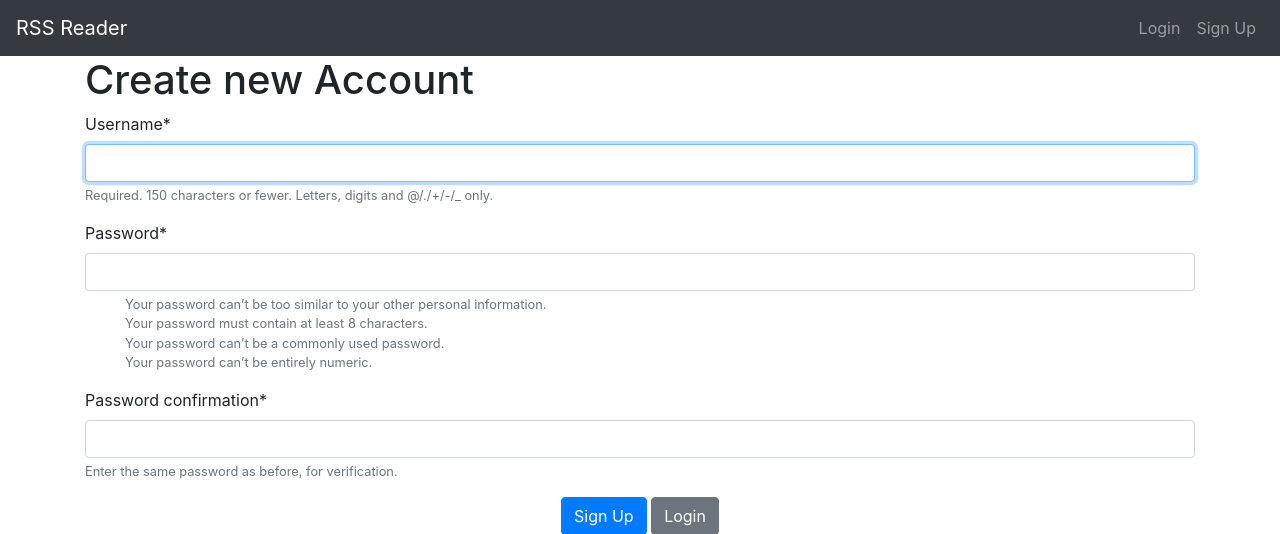
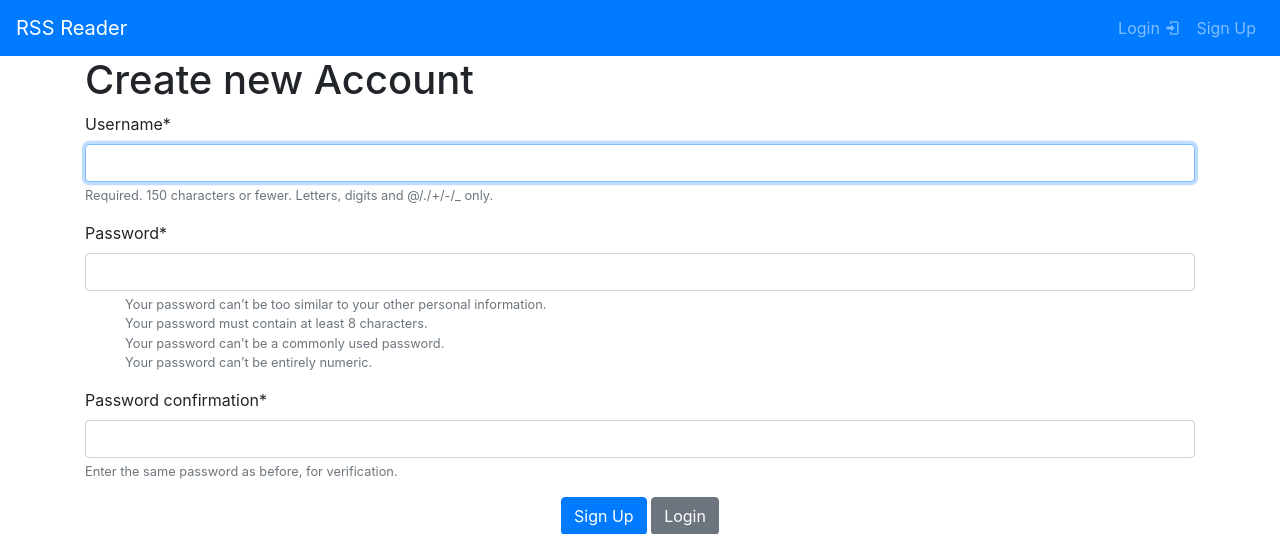
Before and after one commit to natarajan1993/RSS-reader-backstitch, a Django app: page /accounts/signup/ in a window 1280 px wide. Shown: the top 534 px of the page. Run offline with Django 3.2, Linux system fonts and the light colour scheme; some libraries are stand-ins or nearby versions.

Commit message:
Added material design icons

```diff
--- a/rss_reader/main/templates/main/base.html
+++ b/rss_reader/main/templates/main/base.html
@@ -6,6 +6,7 @@
     <meta name="viewport" content="width=device-width, initial-scale=1.0">
     <title>RSS Reader</title>
     <link rel="stylesheet" href="https://stackpath.bootstrapcdn.com/bootstrap/4.1.3/css/bootstrap.min.css" integrity="sha384-MCw98/SFnGE8fJT3GXwEOngsV7Zt27NXFoaoApmYm81iuXoPkFOJwJ8ERdknLPMO" crossorigin="anonymous">
+    <link rel="stylesheet" href="http://cdn.materialdesignicons.com/5.3.45/css/materialdesignicons.min.css">
     <link rel="stylesheet" href="{% static 'css/styles.css'%}">
     <link rel="shortcut icon" type="image/png" href="{% static 'img/favicon.ico' %}"/>
     <script src="https://cdnjs.cloudflare.com/ajax/libs/jquery/3.5.1/jquery.min.js"></script>
@@ -14,7 +15,7 @@
     <script src="https://cdnjs.cloudflare.com/ajax/libs/bootstrap-datepicker/1.9.0/js/bootstrap-datepicker.min.js"></script>
 </head>
 <body>
-    <nav class="navbar navbar-expand-lg navbar-dark bg-dark">
+    <nav class="navbar navbar-expand-lg navbar-dark bg-primary">
         <a class="navbar-brand" href="{% url 'home' %}">RSS Reader</a>
         <button class="navbar-toggler" type="button" data-toggle="collapse" data-target="#navbarSupportedContent" aria-controls="navbarSupportedContent" aria-expanded="false" aria-label="Toggle navigation">
           <span class="navbar-toggler-icon"></span>
@@ -37,11 +38,11 @@
                 Hello {{user.username}}
               </p>
               <li class="nav-item">
-                <a href="{% url 'logout' %}" class="nav-link">Logout</a>
+                <a href="{% url 'logout' %}" class="nav-link">Logout <span class="mdi mdi-logout"></span></a>
               </li>
             {% else %}
               <li class="nav-item">
-                <a href="{% url 'login' %}" class="nav-link">Login</a>
+                <a href="{% url 'login' %}" class="nav-link">Login <span class="mdi mdi-login"></span></a>
               </li>
               <li class="nav-item">
                 <a href="{% url 'signup' %}" class="nav-link">Sign Up</a>
--- a/rss_reader/main/templates/main/feeds.html
+++ b/rss_reader/main/templates/main/feeds.html
@@ -3,7 +3,7 @@
 {% block content %}
 <div class="container">
     <h1 class="text-center">My Subscriptions</h1>
-    <a href="{% url 'add_feed' %}" class="btn btn-primary mb-3">Add new Feed</a>
+    <a href="{% url 'add_feed' %}" class="btn btn-primary mb-3">Add new Feed <span class="mdi mdi-plus-circle"></span></a>
     <div class="accordion" id="mainAccordion">
         {% for feed in feeds %}
             <div class="card">
```
Also changed, not shown: rss_reader/main/templates/main/home.html (+7 -4 lines).
